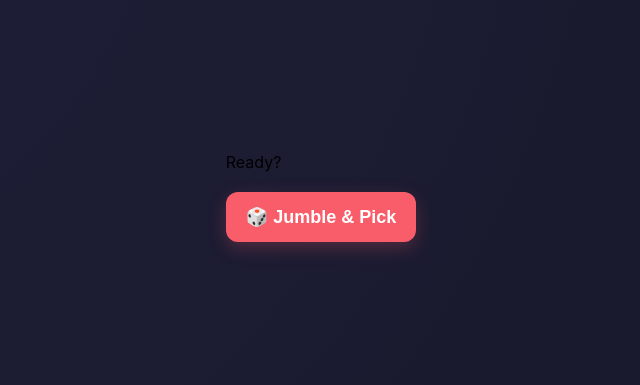
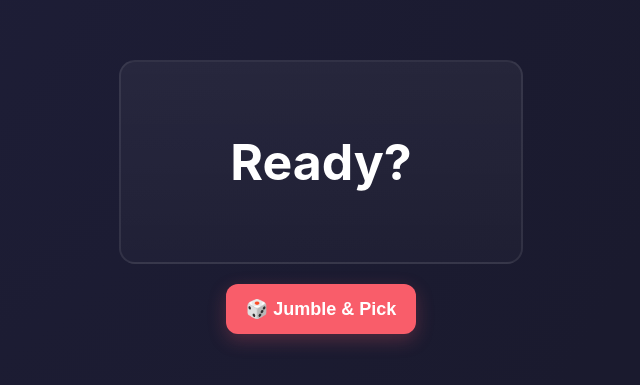
Before and after one commit to f20212054p-a11y/fun-friday-randomiser, a plain HTML site: page index.html in a window 1280 px wide. Shown: the part 193-578 px from the top of the page, without its empty margins (319-959 px from the left). Drawn offline with Linux system fonts and the light colour scheme.

Commit message:
index.html

```diff
--- a/index.html
+++ b/index.html
@@ -10,8 +10,16 @@
   --accent:#f95d6a;
   --white:#ffffff;
 }
-body{margin:0;display:flex;align-items:center;justify-content:center;height:100vh;font-family:Inter,sans-serif;background:radial-gradient(circle at top left,#1f1f3a 0%,var(--bg) 70%);}
-..display{
+body{
+  margin:0;
+  display:flex;
+  align-items:center;
+  justify-content:center;
+  height:100vh;
+  font-family:Inter,sans-serif;
+  background:radial-gradient(circle at top left,#1f1f3a 0%,var(--bg) 70%);
+}
+.display{
   width:400px;
   height:200px;
   border-radius:16px;
@@ -23,12 +31,21 @@ body{margin:0;display:flex;align-items:center;justify-content:center;height:100v
   font-size:50px;
   font-weight:700;
   text-align:center;
-  color: var(--white);   /* ADD THIS LINE */
+  color: var(--white); /* Name color is now white */
   transition:transform .18s ease, opacity .18s ease;
 }
-
 .btn{
-  display:block;margin:20px auto;padding:14px 20px;font-size:18px;font-weight:700;background:var(--accent);color:var(--white);border:none;border-radius:12px;cursor:pointer;box-shadow:0 6px 18px rgba(249,93,106,0.25);
+  display:block;
+  margin:20px auto;
+  padding:14px 20px;
+  font-size:18px;
+  font-weight:700;
+  background:var(--accent);
+  color:var(--white);
+  border:none;
+  border-radius:12px;
+  cursor:pointer;
+  box-shadow:0 6px 18px rgba(249,93,106,0.25);
 }
 .confetti{pointer-events:none;position:fixed;inset:0;z-index:9999;overflow:hidden;}
 .confetti .piece{position:absolute;font-size:18px;animation:fall 1200ms linear forwards;}
```
